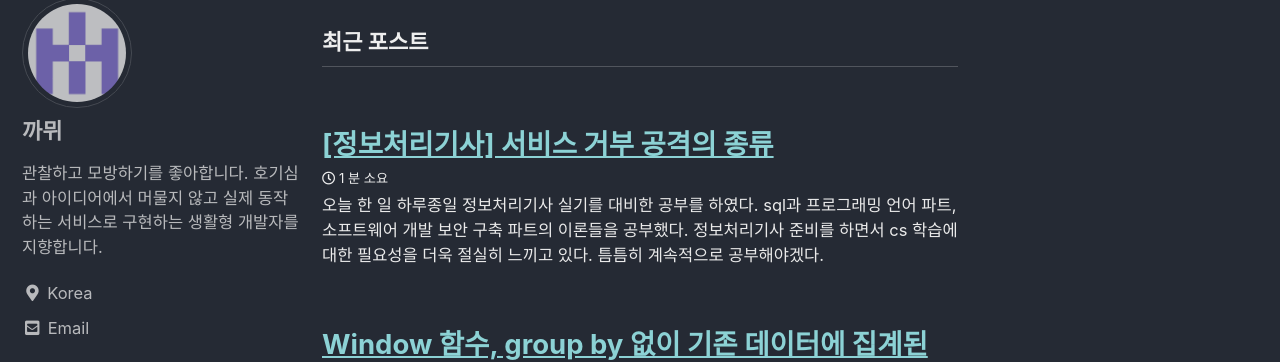
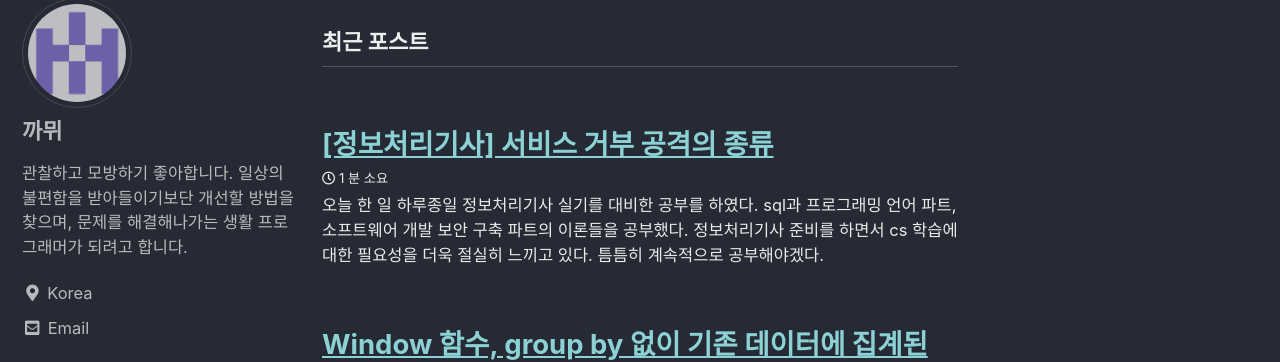
Before and after one commit to devcsb/devcsb.github.io, a Jekyll site: the page built from index.html, in a window 1280 px wide. Shown: the part 113-475 px from the top of the page. Built offline with Jekyll 4.4.1, drawn with Linux system fonts in a browser that asks for light colours; cached includes are drawn as plain includes; the list of posts is cut into pages by our own code.

Commit message:
config.yml 수정

```diff
--- a/_config.yml
+++ b/_config.yml
@@ -106,7 +106,7 @@ analytics:
 author:
   name             : "까뮈"
   avatar           : "/assets/images/profile.png"
-  bio              : "관찰하고 모방하기를 좋아합니다. 호기심과 아이디어에서 머물지 않고 실제 동작하는 서비스로 구현하는 생활형 개발자를 지향합니다."
+  bio              : "관찰하고 모방하기 좋아합니다. 일상의 불편함을 받아들이기보단 개선할 방법을 찾으며, 문제를 해결해나가는 생활 프로그래머가 되려고 합니다."
   location         : "Korea"
   email            :
   links:
```
